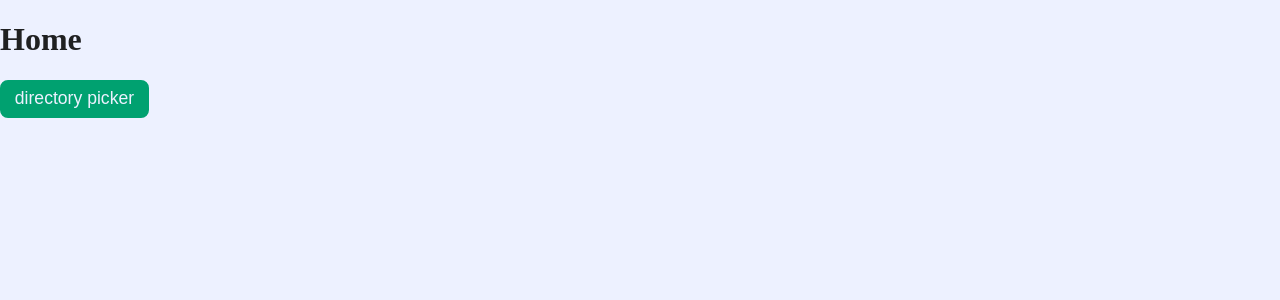
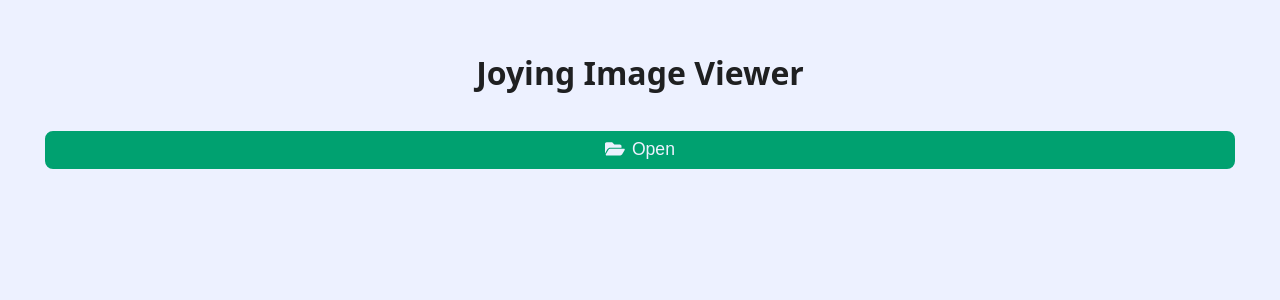
Before and after one commit to joyingsoft/joyview, a React app: page / in a window 1280 px wide. Shown: the top 300 px of the page. Built offline with nearby package versions, Linux system fonts and the light colour scheme.

Commit message:
add spacing, welcome page, icon, update styles ...

```diff
--- a/package.json
+++ b/package.json
@@ -62,6 +62,11 @@
     "webpack-merge": "^5.8.0"
   },
   "dependencies": {
+    "@fortawesome/fontawesome-svg-core": "^1.2.36",
+    "@fortawesome/free-brands-svg-icons": "^5.15.4",
+    "@fortawesome/free-regular-svg-icons": "^5.15.4",
+    "@fortawesome/free-solid-svg-icons": "^5.15.4",
+    "@fortawesome/react-fontawesome": "^0.1.16",
     "browser-fs-access": "^0.23.0",
     "react": "^17.0.2",
     "react-dom": "^17.0.2",
--- a/src/context/app-context-provider.tsx
+++ b/src/context/app-context-provider.tsx
@@ -15,11 +15,13 @@ type AppContextProps = {
 type AppContextStates = {
   imageFiles: File[];
   theme: AppThemeEnum;
+  isLoading: boolean;
 };
 
 export const AppContext = createContext<AppContextStates & AppContextProps>({
   imageFiles: [],
   theme: AppThemeEnum.light,
+  isLoading: false,
 });
 
 export const AppContextProvider: FC<
@@ -29,8 +31,10 @@ export const AppContextProvider: FC<
 > = ({ children }) => {
   const [imageFiles, setImageFiles] = useState<File[]>([]);
   const [appTheme, setAppTheme] = useState<AppThemeEnum>(AppThemeEnum.light);
+  const [isLoading, setIsLoading] = useState<boolean>(false);
 
   const getFilesHandle = async () => {
+    setIsLoading(true);
     const options = {
       // Set to `true` to recursively open files in all subdirectories,
       // defaults to `false`.
@@ -42,8 +46,14 @@ export const AppContextProvider: FC<
       // skipDirectory: (entry) => entry.name[0] === '.',
     };
 
-    const fileHandles = await directoryOpen(options);
-    setImageFiles(fileHandles.filter((f) => isMediaTypeImage(f.type)));
+    try {
+      const fileHandles = await directoryOpen(options);
+      setImageFiles(fileHandles.filter((f) => isMediaTypeImage(f.type)));
+    } catch (error) {
+      // e.g. : DOMException: The user aborted a request.
+      console.log('err ', error);
+    }
+    setIsLoading(false);
   };
 
   const updateThemeHandle = (theme: AppThemeEnum) => {
@@ -67,6 +77,7 @@ export const AppContextProvider: FC<
     <AppContext.Provider
       value={{
         imageFiles,
+        isLoading,
         theme: appTheme,
         getFilesEvent: getFilesHandle,
         updateThemeEvent: updateThemeHandle,
--- a/src/hooks/use-media-size.tsx
+++ b/src/hooks/use-media-size.tsx
@@ -11,11 +11,11 @@ export enum MediaSizeName {
 
 export const mediaSizeBreakpoints = {
   [MediaSizeName.xs]: 0,
-  [MediaSizeName.sm]: 480,
+  [MediaSizeName.sm]: 576,
   [MediaSizeName.md]: 768,
-  [MediaSizeName.lg]: 1024,
-  [MediaSizeName.xl]: 1280,
-  [MediaSizeName.xxl]: 1440,
+  [MediaSizeName.lg]: 992,
+  [MediaSizeName.xl]: 1200,
+  [MediaSizeName.xxl]: 1400,
 } as const;
 
 /**
--- a/src/pages/home/home.tsx
+++ /dev/null
@@ -1,19 +0,0 @@
-import { FC, useContext } from 'react';
-import { FileImage } from '../../components/file-image';
-import { MasonryVertical } from '../../components/masonry/masonry-vertical';
-import { AppContext } from '../../context/app-context-provider';
-
-export const Home: FC = () => {
-  const { imageFiles, getFilesEvent: getFiles } = useContext(AppContext);
-  return (
-    <div>
-      <h1>Home</h1>
-      <button onClick={getFiles}>directory picker</button>
-      <MasonryVertical>
-        {imageFiles.map((img) => (
-          <FileImage key={img.webkitRelativePath + img.name} file={img} />
-        ))}
-      </MasonryVertical>
-    </div>
-  );
-};
--- /dev/null
+++ b/src/pages/main.tsx
@@ -0,0 +1,21 @@
+import { FC, useContext } from 'react';
+import { FileImage } from '../components/file-image';
+import { MasonryVertical } from '../components/masonry/masonry-vertical';
+import { AppContext } from '../context/app-context-provider';
+import { WelcomePage } from './sub/welcome-page';
+
+export const Main: FC = () => {
+  const { imageFiles } = useContext(AppContext);
+
+  if (imageFiles && imageFiles.length > 0) {
+    return (
+      <MasonryVertical>
+        {imageFiles.map((img) => (
+          <FileImage key={img.webkitRelativePath + img.name} file={img} />
+        ))}
+      </MasonryVertical>
+    );
+  }
+
+  return <WelcomePage />;
+};
--- /dev/null
+++ b/src/pages/sub/welcome-page.scss
@@ -0,0 +1,6 @@
+.jiv-welcome {
+  display: flex;
+  flex-direction: column;
+  justify-content: center;
+  text-align: center;
+}
--- /dev/null
+++ b/src/pages/sub/welcome-page.tsx
@@ -0,0 +1,21 @@
+import { FC, useContext } from 'react';
+import { FontAwesomeIcon } from '@fortawesome/react-fontawesome';
+import { faFolderOpen, faSpinner } from '@fortawesome/free-solid-svg-icons';
+import { AppContext } from '../../context/app-context-provider';
+import './welcome-page.scss';
+
+export const WelcomePage: FC = () => {
+  const { getFilesEvent, isLoading } = useContext(AppContext);
+  return (
+    <div className="jiv-welcome m-lg p-lg">
+      <h1>Joying Image Viewer</h1>
+      <button onClick={getFilesEvent} className="m-lg">
+        <FontAwesomeIcon
+          icon={isLoading ? faSpinner : faFolderOpen}
+          pulse={isLoading}
+        />
+        <span className="p-l-sm">Open</span>
+      </button>
+    </div>
+  );
+};
--- a/src/router/app-router.tsx
+++ b/src/router/app-router.tsx
@@ -1,11 +1,11 @@
 import { FC } from 'react';
 import { Routes, Route } from 'react-router-dom';
-import { Home } from '../pages/home/home';
+import { Main } from '../pages/main';
 
 export const AppRouter: FC = () => {
   return (
     <Routes>
-      <Route path="/" element={<Home />}></Route>
+      <Route path="/" element={<Main />}></Route>
     </Routes>
   );
 };
--- /dev/null
+++ b/src/styles/spacing.scss
@@ -0,0 +1,47 @@
+@use 'sass:map';
+@import './variables';
+
+@mixin create-spaces($name, $space) {
+  .p-#{$name} {
+    padding: $space;
+  }
+  .p-t-#{$name} {
+    padding-top: $space;
+  }
+  .p-b-#{$name} {
+    padding-bottom: $space;
+  }
+  .p-r-#{$name} {
+    padding-right: $space;
+  }
+  .p-l-#{$name} {
+    padding-left: $space;
+  }
+  .m-t-#{$name} {
+    margin-top: $space;
+  }
+  .m-b-#{$name} {
+    margin-bottom: $space;
+  }
+  .m-r-#{$name} {
+    margin-right: $space;
+  }
+  .m-l-#{$name} {
+    margin-left: $space;
+  }
+  .m-#{$name} {
+    margin: $space;
+  }
+}
+
+@each $name, $space in map.get($spacing, 'xs') {
+  @include create-spaces($name, $space);
+}
+
+@each $name, $breakpoint in $breakpoints {
+  @media screen and (min-width: $breakpoint) {
+    @each $sname, $space in map.get($spacing, $name) {
+      @include create-spaces($sname, $space);
+    }
+  }
+}
--- a/src/styles/style.scss
+++ b/src/styles/style.scss
@@ -1,10 +1,12 @@
 @import './variables';
 @import './theme.scss';
+@import './spacing.scss';
 
 html,
 body {
   margin: 0;
   height: 100%;
+  font-family: $font-family-sans-serif;
 }
 
 body {
--- a/src/styles/variables.scss
+++ b/src/styles/variables.scss
@@ -28,3 +28,50 @@ $color-ash: #a09998;
 //    better readability on dark theme.
 // 2. material design recommends #121212 as dark theme surface color
 $color-dark-grey: #121212;
+
+$font-family-sans-serif: system-ui, -apple-system, 'Segoe UI', Roboto,
+  'Helvetica Neue', Arial, 'Noto Sans', 'Liberation Sans', sans-serif,
+  'Apple Color Emoji', 'Segoe UI Emoji', 'Segoe UI Symbol', 'Noto Color Emoji';
+
+// Default xs
+$breakpoints: (
+  'sm': 576px,
+  'md': 768px,
+  'lg': 992px,
+  'xl': 1200px,
+  'xxl': 1400px,
+);
+
+// Default xs
+$spacing: (
+  'xs': (
+    'sm': 3px,
+    'md': 6px,
+    'lg': 9px,
+  ),
+  'sm': (
+    'sm': 4px,
+    'md': 8px,
+    'lg': 12px,
+  ),
+  'md': (
+    'sm': 5px,
+    'md': 9px,
+    'lg': 13px,
+  ),
+  'lg': (
+    'sm': 6px,
+    'md': 10px,
+    'lg': 14px,
+  ),
+  'xl': (
+    'sm': 7px,
+    'md': 11px,
+    'lg': 15px,
+  ),
+  'xxl': (
+    'sm': 8px,
+    'md': 12px,
+    'lg': 16px,
+  ),
+);
```
Also changed, not shown: 1 other file (tests, documents, lock files or other folders).
